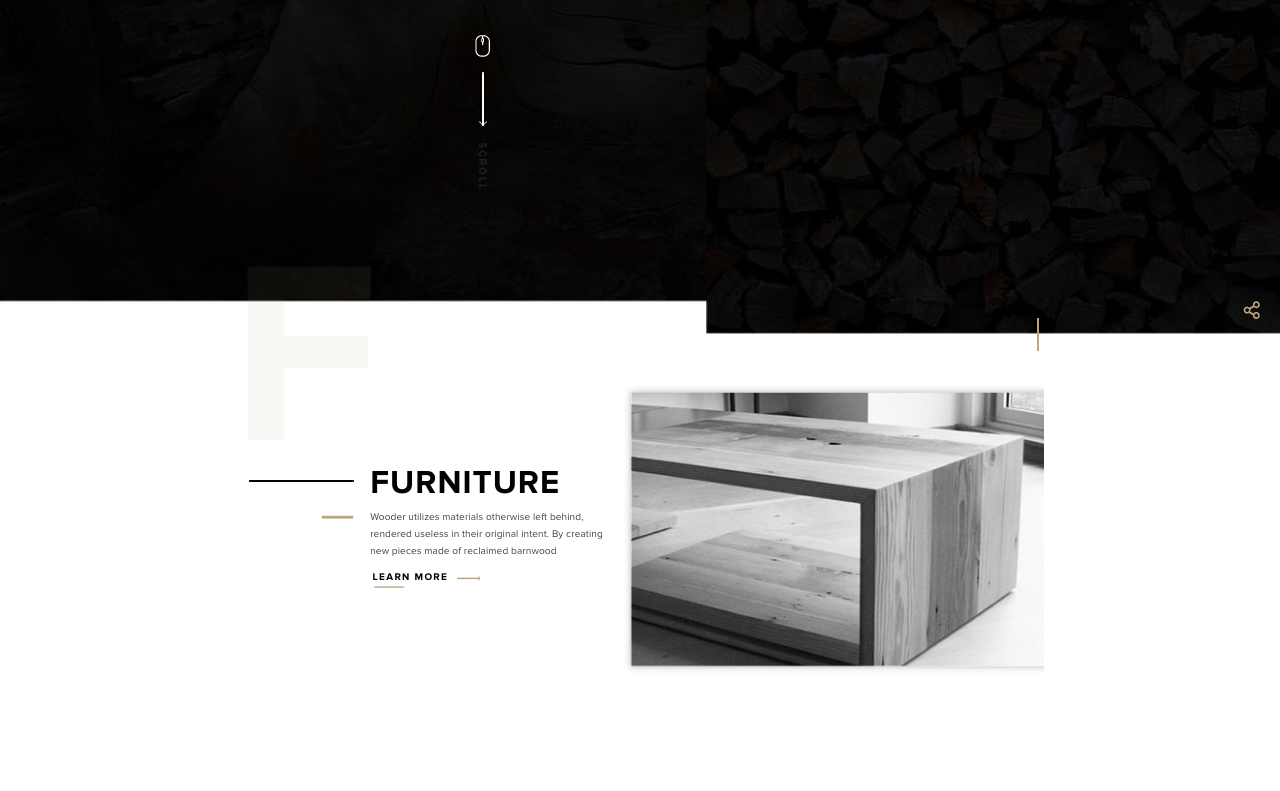
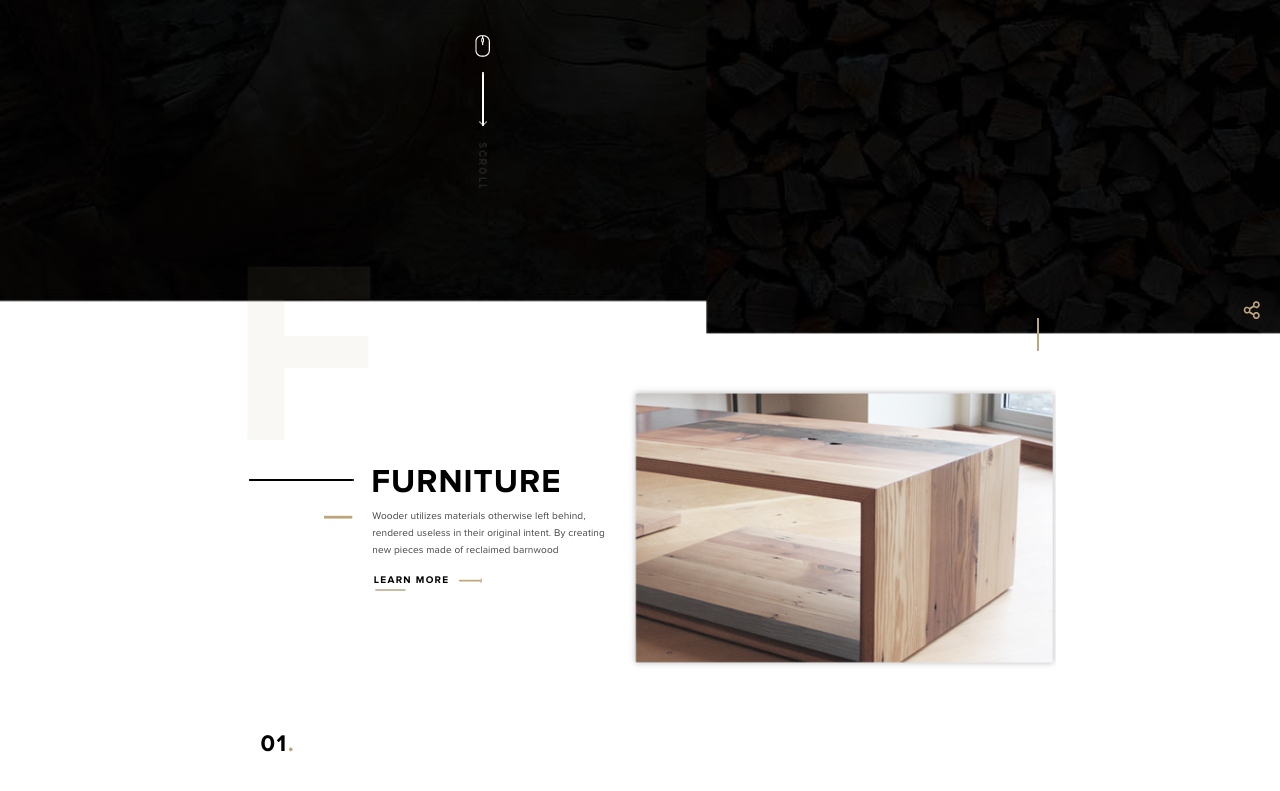
Before and after one commit to Menxy/Wooder, a plain HTML site: page index.html in a window 1280 px wide. Shown: the part 465-1256 px from the top of the page. Drawn offline with nearby package versions, Linux system fonts and the light colour scheme.

Commit message:
2 blocks complete

```diff
--- a/index.html
+++ b/index.html
@@ -82,7 +82,7 @@
             </div>
             <div class="furniture__half"></div>
         </div>
-        <div class="furniture__number"></div>
+        <div class="furniture__number">01<span>.</span></div>
         <div class="furniture__board"></div>
     </div>
 </body>
--- a/scss/style.scss
+++ b/scss/style.scss
@@ -290,26 +290,23 @@ body {
   height: 400px;
   min-height: 65vh;
   position: relative;
-  padding: 4.5% 0 0 0;
+  padding: 3.9% 0 0 0;
 }
 .furniture__flex {
+  //border: 1px solid rgb(124, 26, 236);
   display: flex;
   height: 300px;
-
 }
 .furniture__half {
   display: flex;
   flex-direction: column;
-  justify-content: flex-start;
-  width: 49.5%;
-  //border: 1px solid rgb(243, 60, 60);
+  justify-content: center;
   &:first-child {
-    padding: 8.5% 3% 0 3%;
+    padding: 0 0 1.9% 0;
   }
   &:last-child {
-    width: 50.5%;
-    margin: -1% 0 0 -1.5%;
-    background: url(../src/furniture.jpg) 0 0/105% auto no-repeat;
+    flex: 0 0 51.5%;
+    background: url(../src/furniture.png) 0 0/101% auto no-repeat;
   }
 }
 .furniture__row_top {
@@ -320,24 +317,23 @@ body {
   text-transform: uppercase;
   letter-spacing: 0.03em;
   color: #010101;
-  padding-left: 33.5%;
-  background: url(../src/board__furniture.png) 0 45%/29% auto no-repeat;
+  padding-left: 36.5%;
+  background: url(../src/board__furniture.png) 8.5% 45%/26% auto no-repeat;
 }
 .furniture__row_cent {
-  //border: 1px solid rgb(218, 37, 37);
+  border: 1px solid transparent;
   font-family: "ProximaNova";
   font-size: 10.1px;
   line-height: 17px;
   font-weight: 400;
   letter-spacing: 0.01em;
-  padding: 1.5% 0;
-  padding-left: 33.5%;
-  background: url(../src/m_board__furniture.png) 22% 20%/9% auto no-repeat;
+  padding: 1.3% 0 1.7% 36.5%;
+  background: url(../src/m_board__furniture.png) 26.5% 20%/7.5% auto no-repeat;
   color: #464646;
   word-wrap: break-word;
 }
 .furniture__row_bot {
-  margin-left: 33.5%;
+  margin-left: 36.5%;
   a {
     display: inline-block;
     color: #000;
@@ -348,10 +344,29 @@ body {
     text-transform: uppercase;
     letter-spacing: 0.13em;
     padding: 3% 3% 3% 1%;
-    background: url(../src/arrow__furniture.png) 4px 11px/90% 50% no-repeat;
+    background: url(../src/arrow__furniture.png) 4px 11px/85% 50% no-repeat;
   }
 }
 .furniture__number {
+  position: absolute;
+  left: 4.4%;
+  bottom: 14.7%;
+  font-family: 'ProximaNovaB';
+  font-size: 23.5px;
+  line-height: 71px;
+  font-weight: 700;
+  text-transform: uppercase;
+  letter-spacing: 0.06em;
+  color: #000000;
+  span {
+    color: #bea67c;
+  }
 }
 .furniture__board {
+  position: absolute;
+  left: 6%;
+  bottom: -4%;
+  width: 2px;
+  height: 33px;
+  background-color: #bea67c;
 }
```
Also changed, not shown: css/style.css, src/furniture.png (added).
